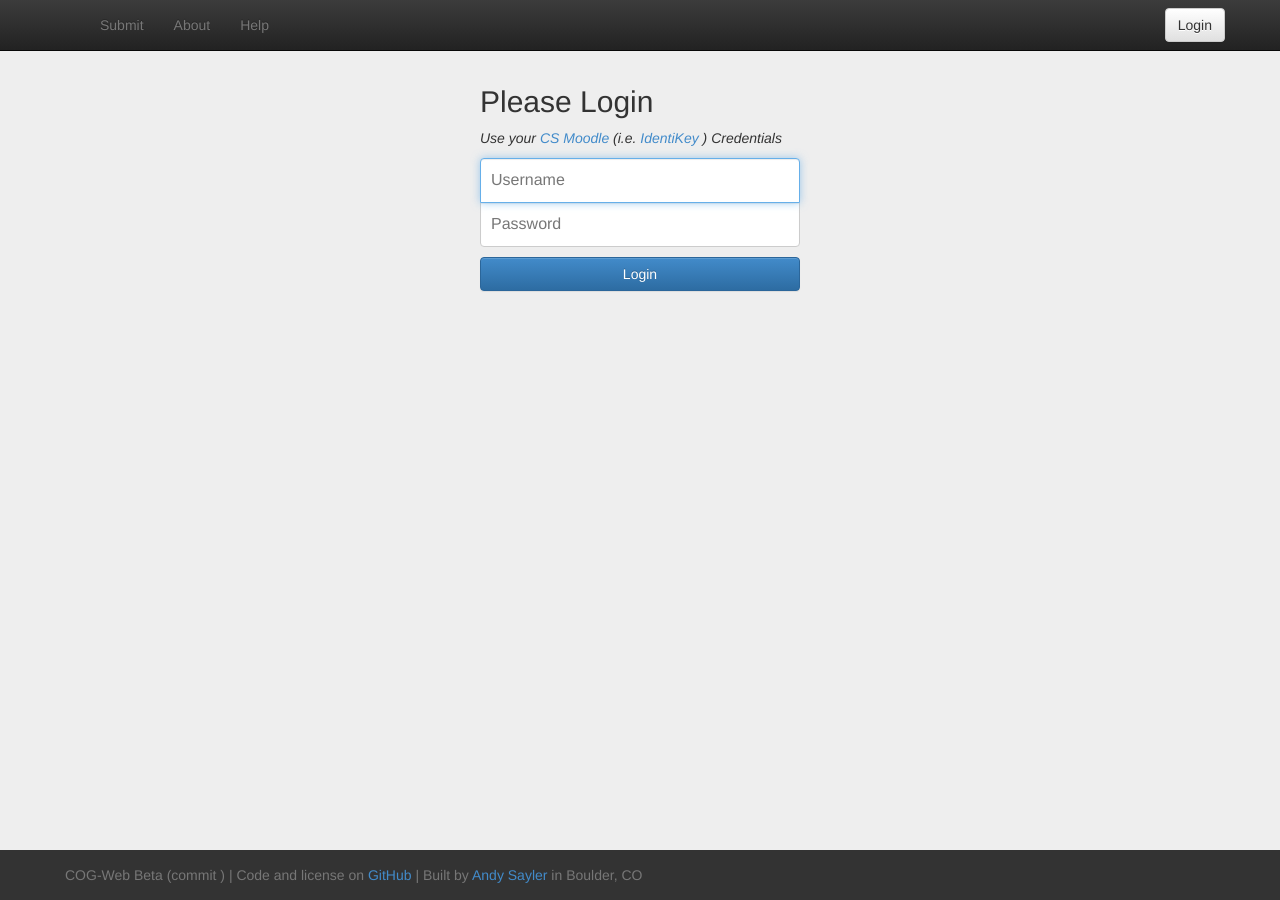
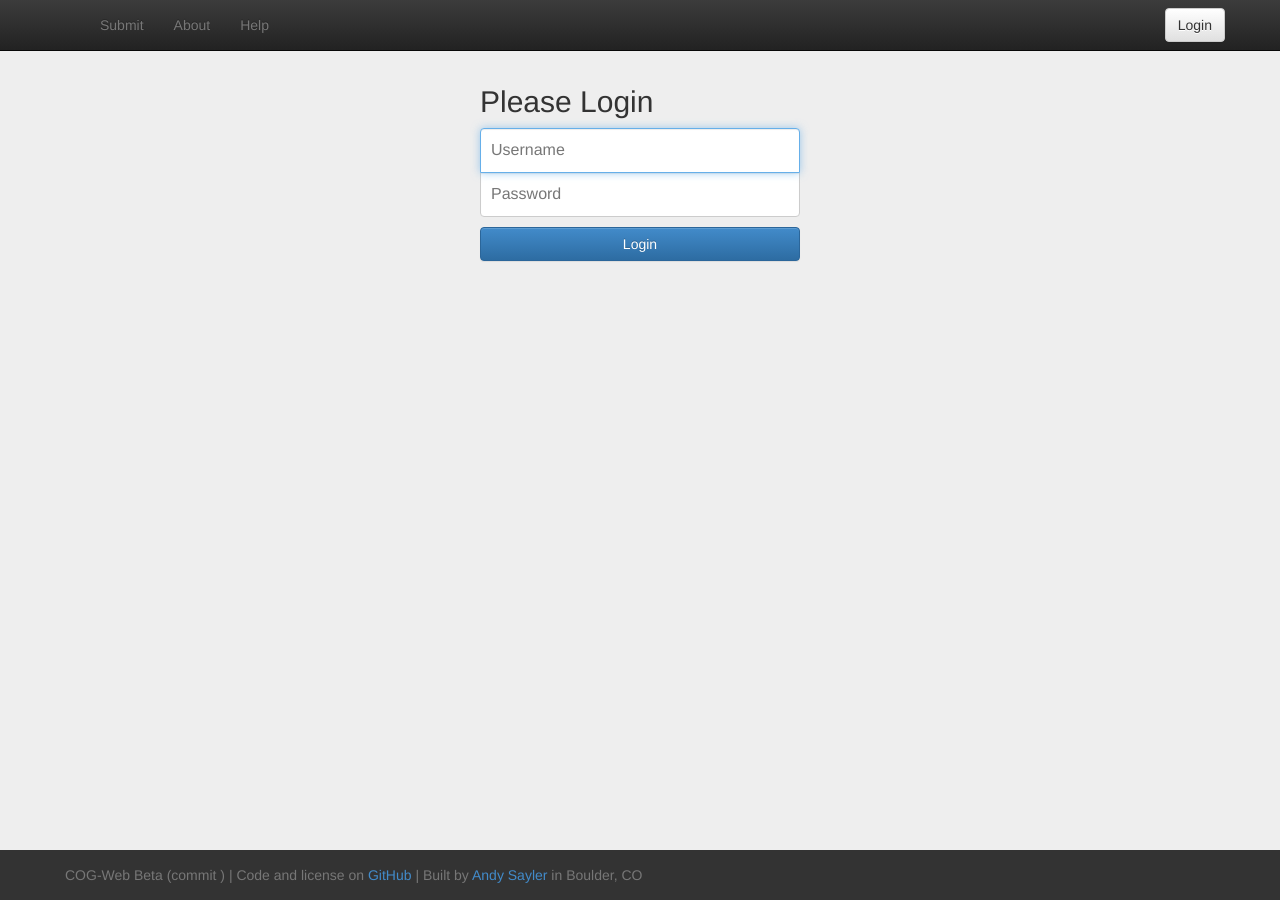
Before and after one commit to asayler/COG-Web, a Jekyll site: the page built from login.html, in a window 1280 px wide. Built offline with Jekyll 4.4.1, drawn with Linux system fonts in a browser that asks for light colours.

Commit message:
Added login note site variable

```diff
--- a/_defaults.yml
+++ b/_defaults.yml
@@ -7,6 +7,7 @@ url: ""
 cog_api_url: ""
 google_analytics_key: ""
 email: ""
+login_note: ""
 
 # Build settings
 markdown: kramdown
--- a/login.html
+++ b/login.html
@@ -15,12 +15,7 @@ ready_script: |
     <h2 class="form-login-heading">Please Login</h2>
     <p>
       <em>
-        Use your
-        <a href="https://moodle.cs.colorado.edu" target="_blank">CS Moodle</a>
-        (i.e.
-        <a href="http://www.colorado.edu/oit/services/identity-access-management/identikey"
-           target="_blank">IdentiKey</a>
-        ) Credentials
+        {{site.login_note}}
       </em>
     </p>
     <input class="form-control" id="username" type="text"
```
